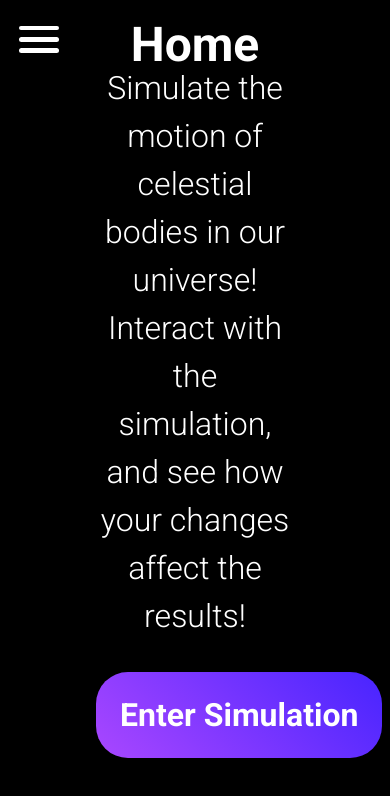
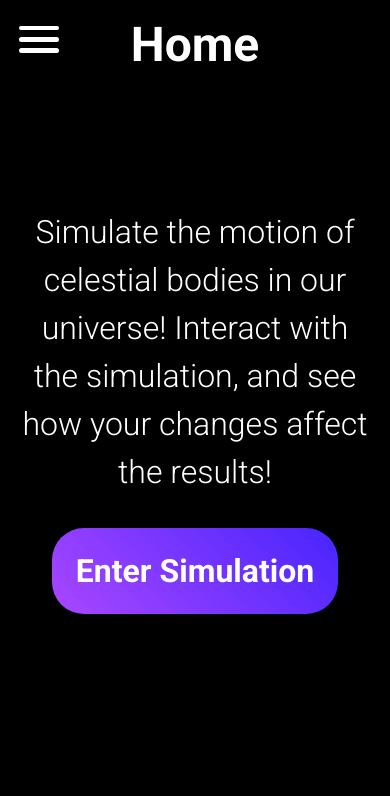
Before and after one commit to TeenageMutantCoder/n-body-sim, a React (Create React App) app: page / in a window 390 px wide. Shown: the top 796 px of the page. Built offline with nearby package versions, Linux system fonts and the light colour scheme.

Commit message:
Fixed main margin for responsiveness

```diff
--- a/src/index.css
+++ b/src/index.css
@@ -37,3 +37,9 @@ h1 {
 h2 {
   font-size: 2rem;
 }
+
+@media (max-width: 768px) {
+  main {
+    margin: 0 5%;
+  }
+}
```
